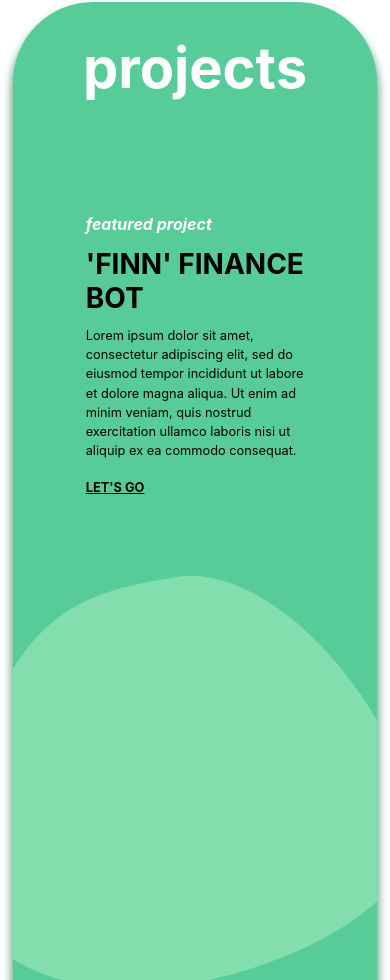
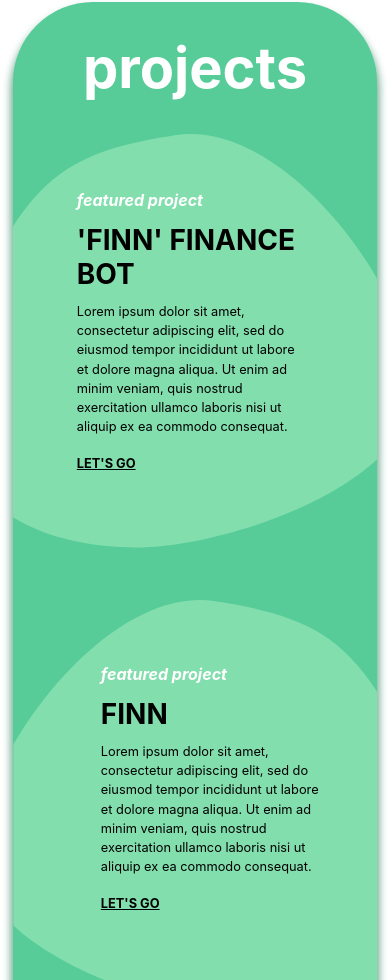
Before and after one commit to NessaLiu/nessaliu.github.io, a React (Create React App) app: page / in a window 390 px wide. Shown: the part 2414-3394 px from the top of the page. Built offline with nearby package versions, Linux system fonts and the light colour scheme.

Commit message:
fixed phone positioning for projects

```diff
--- a/src/components/Contact/contact.css
+++ b/src/components/Contact/contact.css
@@ -39,9 +39,10 @@
     border-radius: 6%;
 }
 
-@media (min-width: 780px) {
+@media (min-width: 768px) {
     #contact{
-        padding: 5rem 3rem;
+        /* padding: 5rem 3rem; */
+        margin: 3rem 2.2rem;
     }
 }
 
--- a/src/components/Interests/interests.css
+++ b/src/components/Interests/interests.css
@@ -72,9 +72,9 @@ p {
     color: #BAFBFC;
 }
 
-@media (min-width: 780px) {
-    .interests-container {
-        margin: 3rem;
+@media (min-width: 768px) {
+    #interests {
+        margin: 3rem 2.2rem;
     }
 }
 
--- a/src/components/Projects/Projects.jsx
+++ b/src/components/Projects/Projects.jsx
@@ -68,11 +68,24 @@ const Projects = ({ projects }) => {
                 {projects.linkText}
               </a>
             </div>
-            <div className="featureBg">
+            <div className="featureBg featOneBg">
               <img src={blobBackground} className="backgroundBlob" />
             </div>
           </div>
           <div className="featuredProjectContainer">
+            <div className="featuredTextContainer featTwo">
+              <p className="featuredTitle">{projects.featuredTitle}</p>
+              <p className="projectTitle">{featuredProjTwo.projectName}</p>
+              <p className="projectDesc">{featuredProjTwo.projectDesc}</p>
+              <a className="projectLink" href={featuredProjTwo.projectLink}>
+                {projects.linkText}
+              </a>
+            </div>
+            <div className="featureBg featTwoBg">
+              <img src={blobBackground} className="backgroundBlob" />
+            </div>
+          </div>
+          {/* <div className="featuredProjectContainer">
             <img src={blobBackground} className="backgroundBlob" />
             <div className="featuredTextContainer featTwo">
               <p className="featuredTitle">{projects.featuredTitle}</p>
@@ -82,7 +95,7 @@ const Projects = ({ projects }) => {
                 {projects.linkText}
               </a>
             </div>
-          </div>
+          </div> */}
         </div>
       </div>
     </section>
--- a/src/components/Projects/projects.css
+++ b/src/components/Projects/projects.css
@@ -32,15 +32,11 @@
 
 .featuredProjectContainer {
     position: relative;
+    margin-bottom: 3rem;
 }
 
-.featureBg {
-    top: 0;
-    left: 0;
-}
-
-.blobBackground {
-
+.featTwoBg {
+    transform: scaleX(-1);
 }
 
 .featuredContainer {
@@ -50,16 +46,16 @@
 .featuredTextContainer {
     text-align: left;
     width: 60%;
-    margin: 5rem auto;
     z-index:100;
+    position: absolute;
 }
 
-/* .featOne {
-    transform: translateY(-145%);
+.featOne {
+    transform: translateX(4rem) translateY(3.5rem);
 }
 .featTwo {
-    transform: translateY(-148%);
-} */
+    transform: translateX(5.5rem) translateY(4rem);
+}
 
 .featuredTitle {
     font-weight: bold;
@@ -95,9 +91,9 @@
 }
 
 
-@media (min-width: 780px) {
+@media (min-width: 768px) {
     #projects {
-        margin: 3rem;
+        margin: 3rem 2.2rem;
     }
     .projects-title{
         text-align: left;
--- a/src/components/Skills/skills.css
+++ b/src/components/Skills/skills.css
@@ -7,7 +7,7 @@
 #skills {
     height: auto;
     max-width:auto;
-    margin: 5rem 0.8rem auto;
+    margin: 5rem 0.8rem;
     display: flex;
     justify-content:center;
 }
@@ -68,9 +68,9 @@
     display: inline-block;
 }
 
-@media (min-width: 780px) {
+@media (min-width: 768px) {
     #skills {
-        margin: 3rem;
+        margin: 3rem 2.2rem;
     }
     .skillsContentContainer {
         flex-direction: row;
```
